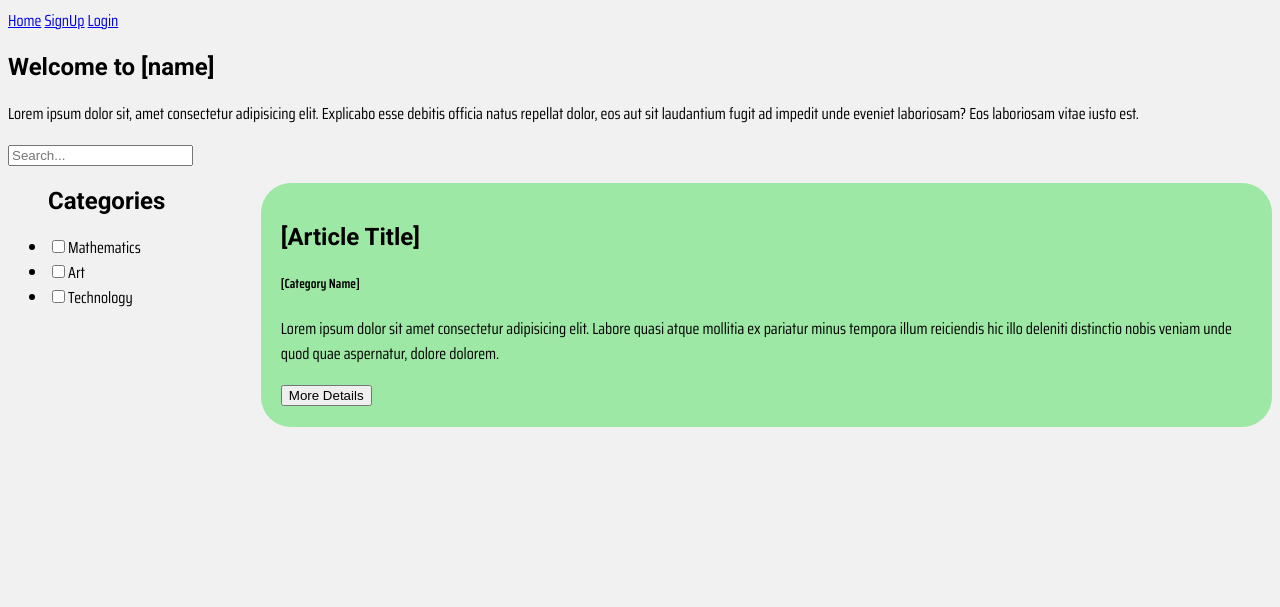
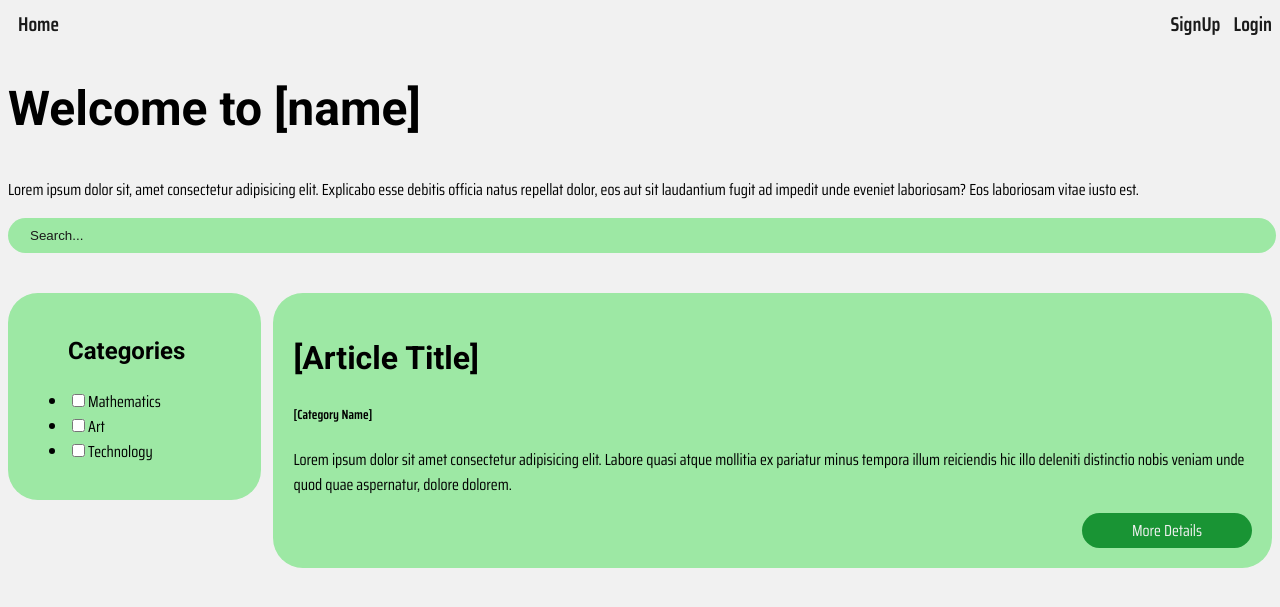
Before and after one commit to AMarieP/IT6037_Data_Access_Managment_Group_Project, a web app: file HTML:CSS/index.html in a window 1280 px wide. Shown: the top 607 px of the page. Run offline with its HTML, style and script files only (its server is not run), Linux system fonts and the light colour scheme; some libraries are stand-ins or nearby versions.

Commit message:
Styling
Added most of the styling

```diff
--- a/HTML:CSS/Styles/styles.css
+++ b/HTML:CSS/Styles/styles.css
@@ -2,12 +2,17 @@
     --grey-color:#F1F1F1;
     --green-color:#9DE8A4;
     --black-color:#1A1A1A;
+    --green-accent: #199434;
 }
 
 body{
     background-color: var(--grey-color);
     font-family:'Saira Condensed', sans-serif;
     background-image: scr();
+}
+
+ul{
+    margin-block-start: 0em;
 }
 
 section{
@@ -20,7 +25,24 @@ h1,h2,h3,h4{
     font-family: 'Roboto', sans-serif;
 }
 
+h1{
+    font-size: 3rem;
+}
+
+h2{
+    font-size: 2rem;
+}
+
+h3{
+    font-size: 1.5rem;
+}
+
+p{
+    font-size: 1rem;
+}
+
 .col-wrap{
+    margin-top: 40px;
     display: flex;
 }
 
@@ -29,11 +51,32 @@ h1,h2,h3,h4{
 }
 
 .col-80{
-    width: 80%;
+    width: 79%;
+    margin-left: auto;
+}
+
+.search-bar{
+    width: 100%;
+    padding-top: 10px;
+    padding-bottom: 10px;
+    border-radius: 30px;
+    border: none;
+    background-color: var(--green-color);
+}
+
+::placeholder{
+    padding-left: 20px;
+    color: var(--black-color)
+}
+
+.search-bar-wrap{
+    width: 100%;
 }
 
 .cat-card{
-
+    padding: 20px;
+    background-color: var(--green-color);
+    border-radius: 30px;
 }
 
 .article-card{
@@ -41,3 +84,64 @@ h1,h2,h3,h4{
     background-color: var(--green-color);
     border-radius: 30px;
 }
+
+.btn{
+    padding-top:5px;
+    padding-bottom: 5px;
+    padding-right: 50px;
+    padding-left: 50px;
+    border-radius: 90px;
+    text-decoration: none;
+    border: none;
+}
+
+.form-btn{
+    margin-top: 20px;
+    padding-top: 10px;
+    padding-bottom: 10px;
+    min-width: 250px;
+    max-width: 400px;
+    width: 100%;
+}
+
+.btn-card-al-right{
+    margin-left: auto;
+}
+
+.btn-green{
+    background-color: var(--green-accent);
+    color: var(--grey-color);
+}
+
+.card-btn-wrap{
+    width: 100%;
+    display: flex;
+}
+
+.input-field{
+    padding-top: 15px;
+    padding-bottom: 15px;
+    width: 250px;
+    background-color: var(--green-color);
+    border-radius: 90px;
+    border: none;
+    min-width: 250px;
+    max-width: 400px;
+    width: 100%;
+}
+
+.header{
+    display: flex;
+}
+
+.login-sign{
+    margin-left: auto;
+}
+
+.head-links{
+    margin-left: 10px;
+    font-size: 20px;
+    font-weight: 600;
+    text-decoration: none;
+    color: var(--black-color);
+}
--- a/HTML:CSS/index.html
+++ b/HTML:CSS/index.html
@@ -10,10 +10,14 @@
     <link href="https://fonts.googleapis.com/css2?family=Roboto:wght@300;400;500;700&family=Saira+Condensed:wght@400;600&display=swap" rel="stylesheet"></head>
 
 <body>
-    <section>
-        <a href="index.html">Home</a>
-        <a href="signup.html">SignUp</a>
-        <a href="login.html">Login</a>
+    <section class="header">
+        <div class="home">
+            <a class="head-links" href="index.html">Home</a>
+        </div>
+        <div class="login-sign">
+            <a class="head-links" href="signup.html">SignUp</a>
+            <a class="head-links" href="login.html">Login</a>
+        </div>
     </section>
     <section>
         <h1>Welcome to [name]</h1>
@@ -22,15 +26,15 @@
     </section>
     <section>
 
-        <div class="searchbar">
-            <input type="text" placeholder="Search...">
+        <div class="search-bar-wrap">
+            <input class="search-bar" type="text" placeholder="Search...">
         </div>
 
         <div class="col-wrap">
             <div class="col-20">
                 <div class="cat-card">
                     <ul>
-                        <h2>Categories</h2>
+                        <h3>Categories</h3>
                         <li><input type="checkbox">Mathematics</li>
                         <li><input type="checkbox">Art</li>
                         <li><input type="checkbox">Technology</li>
@@ -40,15 +44,13 @@
             <div class="col-80">
                 <ul class="article-card">
                     <div class="container">
-                        <h1>[Article Title]</h1>
+                        <h2>[Article Title]</h2>
                         <h5>[Category Name]</h5>
                         <p>Lorem ipsum dolor sit amet consectetur adipisicing elit. Labore quasi atque mollitia ex pariatur minus tempora illum
                         reiciendis hic illo deleniti distinctio nobis veniam unde quod quae aspernatur, dolore dolorem.</p>
 
-                        <div class="box">
-                            <a href="oneArticle.html">
-                            <button>More Details</button>
-                            </a>
+                        <div class="card-btn-wrap">
+                            <a class="btn btn-card-al-right btn-green" href="oneArticle.html">More Details</a>
                         </div>
                     </div>
                 </ul>
```
Also changed, not shown: HTML:CSS/login.html (+29 -7 lines), HTML:CSS/oneArticle.html (+23 -9 lines), HTML:CSS/signup.html (+30 -8 lines), HTML:CSS/update.html (+18 -5 lines).
